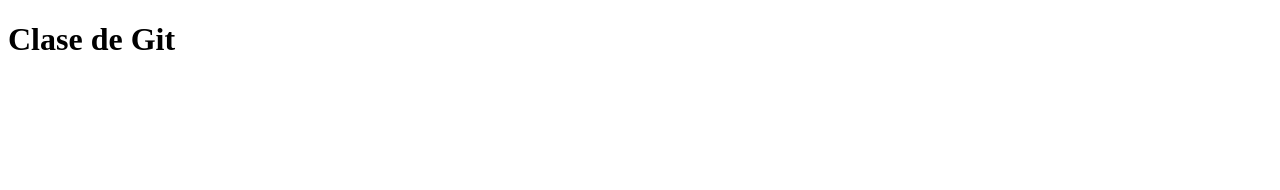
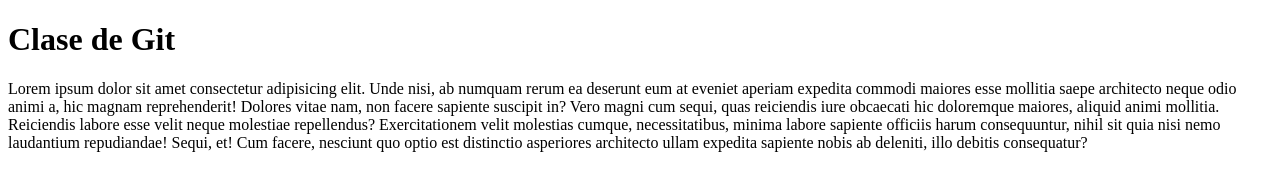
Before and after one commit to cmmanriquez/repo55555, a plain HTML site: page index.html in a window 1280 px wide. Drawn offline with Linux system fonts and the light colour scheme.

Commit message:
commit rama

```diff
--- a/index.html
+++ b/index.html
@@ -10,5 +10,9 @@
     <header>
         <h1>Clase de Git</h1>
     </header>
+
+    <footer>
+        Lorem ipsum dolor sit amet consectetur adipisicing elit. Unde nisi, ab numquam rerum ea deserunt eum at eveniet aperiam expedita commodi maiores esse mollitia saepe architecto neque odio animi a, hic magnam reprehenderit! Dolores vitae nam, non facere sapiente suscipit in? Vero magni cum sequi, quas reiciendis iure obcaecati hic doloremque maiores, aliquid animi mollitia. Reiciendis labore esse velit neque molestiae repellendus? Exercitationem velit molestias cumque, necessitatibus, minima labore sapiente officiis harum consequuntur, nihil sit quia nisi nemo laudantium repudiandae! Sequi, et! Cum facere, nesciunt quo optio est distinctio asperiores architecto ullam expedita sapiente nobis ab deleniti, illo debitis consequatur?
+    </footer>
 </body>
 </html>
```
Also changed, not shown: contacto.html (+3 -0 lines).
